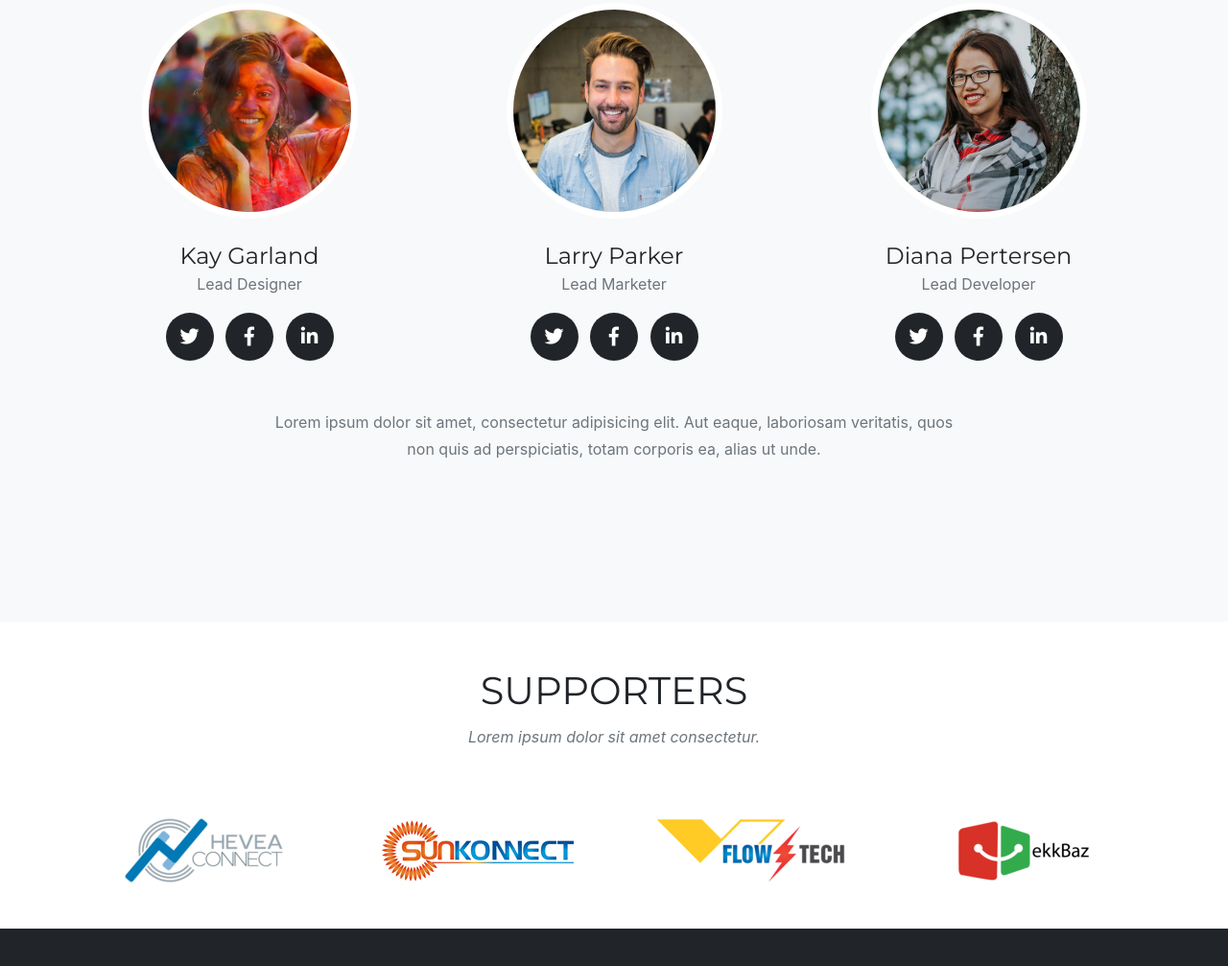
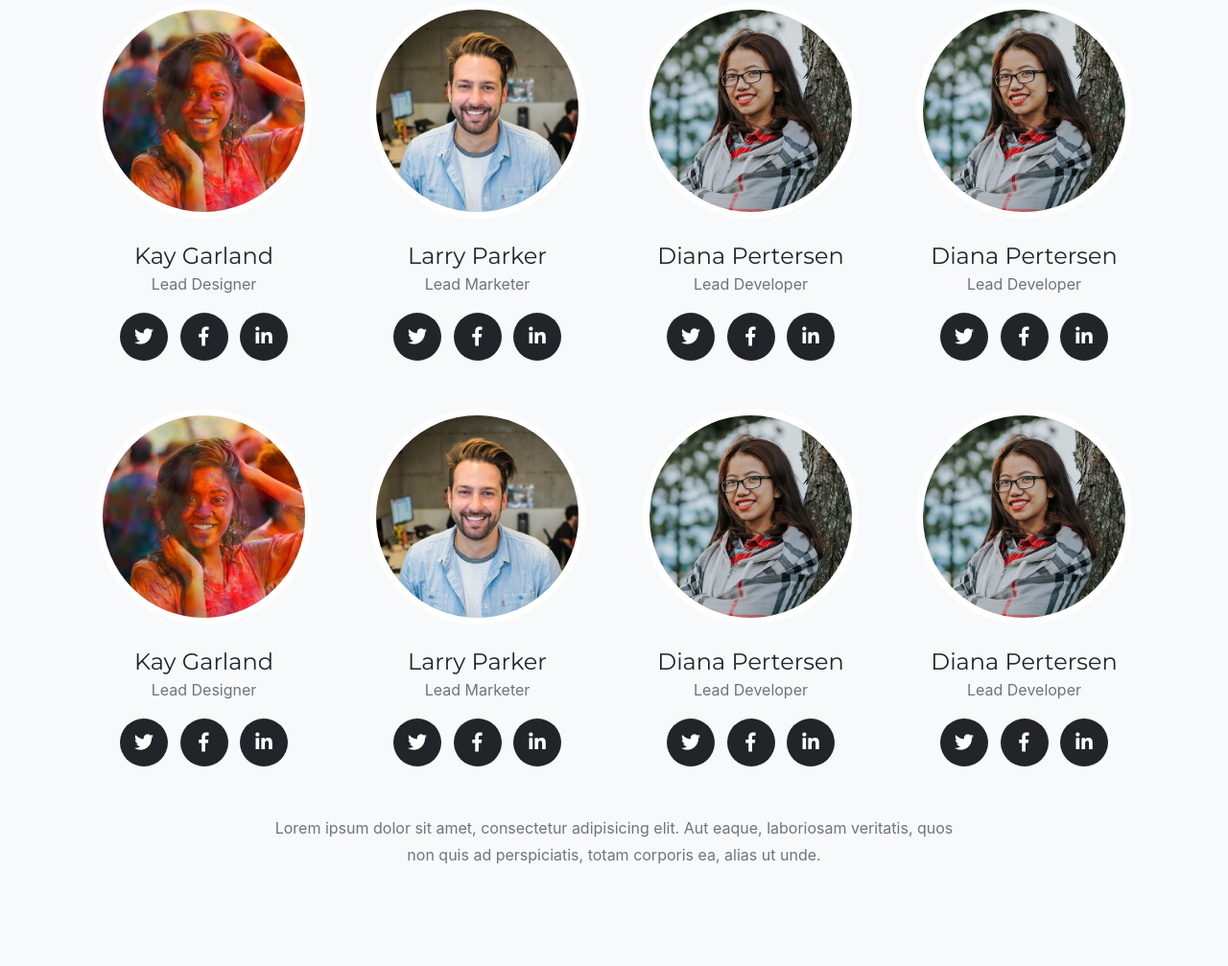
Before and after one commit to datakrew/DataKrew.GitHub.io, a website with bundled scripts: page index.html in a window 1280 px wide. Shown: the part 5662-6669 px from the top of the page at 96% size. Built offline with nearby package versions, Linux system fonts and the light colour scheme; grey boxes are pictures that could not be loaded; a web font is replaced by a local one.

Commit message:
Add placeholders for team

```diff
--- a/index.html
+++ b/index.html
@@ -296,7 +296,7 @@
         </div>
       </div>
       <div class="row">
-        <div class="col-sm-4">
+        <div class="col-sm-3">
           <div class="team-member">
             <img class="mx-auto rounded-circle" src="img/team/1.jpg" alt="">
             <h4>Kay Garland</h4>
@@ -320,7 +320,7 @@
             </ul>
           </div>
         </div>
-        <div class="col-sm-4">
+        <div class="col-sm-3">
           <div class="team-member">
             <img class="mx-auto rounded-circle" src="img/team/2.jpg" alt="">
             <h4>Larry Parker</h4>
@@ -344,7 +344,129 @@
             </ul>
           </div>
         </div>
-        <div class="col-sm-4">
+        <div class="col-sm-3">
+          <div class="team-member">
+            <img class="mx-auto rounded-circle" src="img/team/3.jpg" alt="">
+            <h4>Diana Pertersen</h4>
+            <p class="text-muted">Lead Developer</p>
+            <ul class="list-inline social-buttons">
+              <li class="list-inline-item">
+                <a href="#">
+                  <i class="fab fa-twitter"></i>
+                </a>
+              </li>
+              <li class="list-inline-item">
+                <a href="#">
+                  <i class="fab fa-facebook-f"></i>
+                </a>
+              </li>
+              <li class="list-inline-item">
+                <a href="#">
+                  <i class="fab fa-linkedin-in"></i>
+                </a>
+              </li>
+            </ul>
+          </div>
+        </div>
+        <div class="col-sm-3">
+          <div class="team-member">
+            <img class="mx-auto rounded-circle" src="img/team/3.jpg" alt="">
+            <h4>Diana Pertersen</h4>
+            <p class="text-muted">Lead Developer</p>
+            <ul class="list-inline social-buttons">
+              <li class="list-inline-item">
+                <a href="#">
+                  <i class="fab fa-twitter"></i>
+                </a>
+              </li>
+              <li class="list-inline-item">
+                <a href="#">
+                  <i class="fab fa-facebook-f"></i>
+                </a>
+              </li>
+              <li class="list-inline-item">
+                <a href="#">
+                  <i class="fab fa-linkedin-in"></i>
+                </a>
+              </li>
+            </ul>
+          </div>
+        </div>
+      </div>
+      <div class="row">
+        <div class="col-sm-3">
+          <div class="team-member">
+            <img class="mx-auto rounded-circle" src="img/team/1.jpg" alt="">
+            <h4>Kay Garland</h4>
+            <p class="text-muted">Lead Designer</p>
+            <ul class="list-inline social-buttons">
+              <li class="list-inline-item">
+                <a href="#">
+                  <i class="fab fa-twitter"></i>
+                </a>
+              </li>
+              <li class="list-inline-item">
+                <a href="#">
+                  <i class="fab fa-facebook-f"></i>
+                </a>
+              </li>
+              <li class="list-inline-item">
+                <a href="#">
+                  <i class="fab fa-linkedin-in"></i>
+                </a>
+              </li>
+            </ul>
+          </div>
+        </div>
+        <div class="col-sm-3">
+          <div class="team-member">
+            <img class="mx-auto rounded-circle" src="img/team/2.jpg" alt="">
+            <h4>Larry Parker</h4>
+            <p class="text-muted">Lead Marketer</p>
+            <ul class="list-inline social-buttons">
+              <li class="list-inline-item">
+                <a href="#">
+                  <i class="fab fa-twitter"></i>
+                </a>
+              </li>
+              <li class="list-inline-item">
+                <a href="#">
+                  <i class="fab fa-facebook-f"></i>
+                </a>
+              </li>
+              <li class="list-inline-item">
+                <a href="#">
+                  <i class="fab fa-linkedin-in"></i>
+                </a>
+              </li>
+            </ul>
+          </div>
+        </div>
+        <div class="col-sm-3">
+          <div class="team-member">
+            <img class="mx-auto rounded-circle" src="img/team/3.jpg" alt="">
+            <h4>Diana Pertersen</h4>
+            <p class="text-muted">Lead Developer</p>
+            <ul class="list-inline social-buttons">
+              <li class="list-inline-item">
+                <a href="#">
+                  <i class="fab fa-twitter"></i>
+                </a>
+              </li>
+              <li class="list-inline-item">
+                <a href="#">
+                  <i class="fab fa-facebook-f"></i>
+                </a>
+              </li>
+              <li class="list-inline-item">
+                <a href="#">
+                  <i class="fab fa-linkedin-in"></i>
+                </a>
+              </li>
+            </ul>
+          </div>
+        </div>
+        <div class="col-sm-3">
           <div class="team-member">
             <img class="mx-auto rounded-circle" src="img/team/3.jpg" alt="">
             <h4>Diana Pertersen</h4>
```
